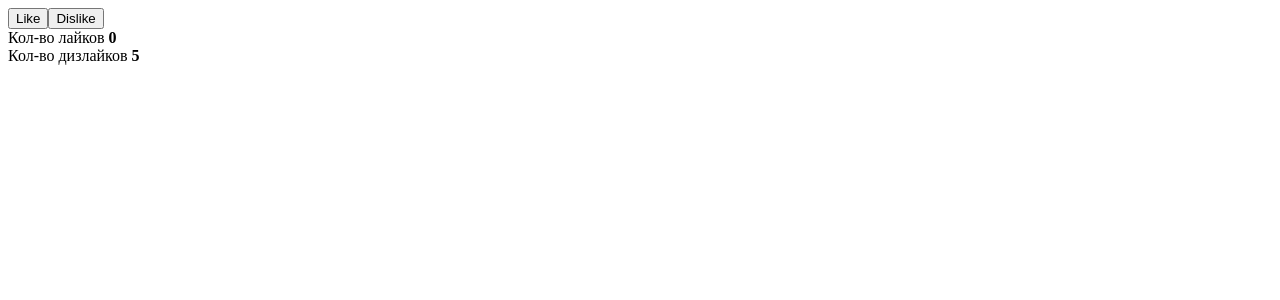
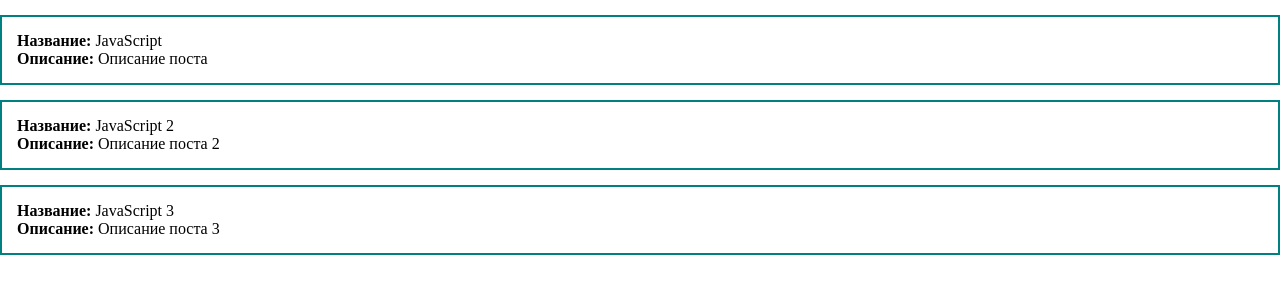
Before and after one commit to FortiBBrine/vue3-course, a Vue app: page / in a window 1280 px wide. Shown: the top 300 px of the page. Built offline with nearby package versions, Linux system fonts and the light colour scheme.

Commit message:
simple v-for

```diff
--- a/src/App.vue
+++ b/src/App.vue
@@ -1,11 +1,9 @@
 <template>
   <div>
-    <div>
-      <button @click="addLike">Like</button>
-      <button @click="addDislike">Dislike</button>
+    <div class="post" v-for="post in posts">
+      <div><strong>Название:</strong> {{ post.title }}</div>
+      <div><strong>Описание:</strong> {{ post.body }}</div>
     </div>
-    <div>Кол-во лайков <strong>{{ likes }}</strong> </div>
-    <div>Кол-во дизлайков <strong>{{ dislikes }}</strong> </div>
   </div>
 </template>
 
@@ -13,21 +11,28 @@
 export default {
   data() {
     return {
-      likes: 0,
-      dislikes: 5,
+      posts: [
+        {id: 1, title: 'JavaScript', body: 'Описание поста'},
+        {id: 2, title: 'JavaScript 2', body: 'Описание поста 2'},
+        {id: 3, title: 'JavaScript 3', body: 'Описание поста 3'},
+      ]
     }
   },
   methods: {
-    addLike() {
-      this.likes += 1;
-    },
-    addDislike() {
-      this.dislikes += 1;
-    }
+
   }
 }
 </script>
 
 <style>
-
+* {
+  margin: 0;
+  padding: 0;
+  box-sizing: border-box;
+}
+.post {
+  padding: 15px;
+  border: 2px solid teal;
+  margin-top: 15px;
+}
 </style>
```
